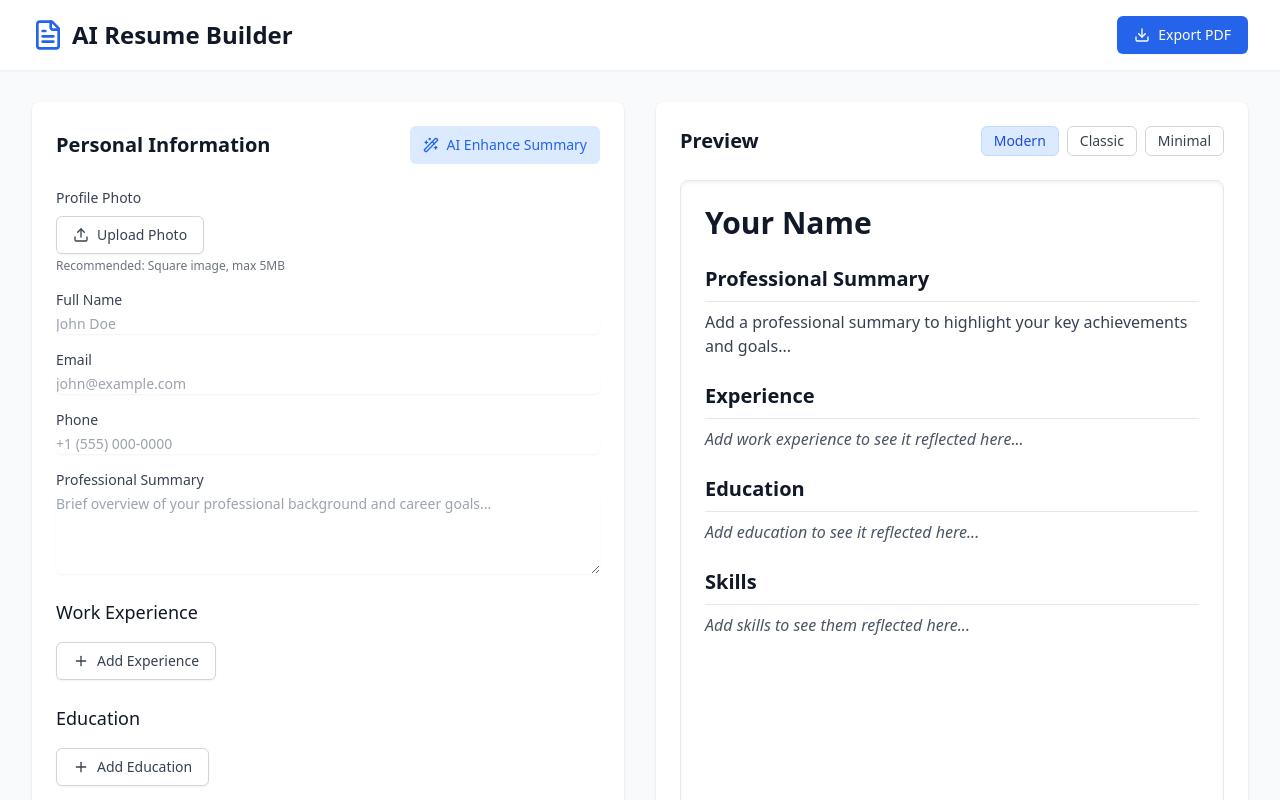
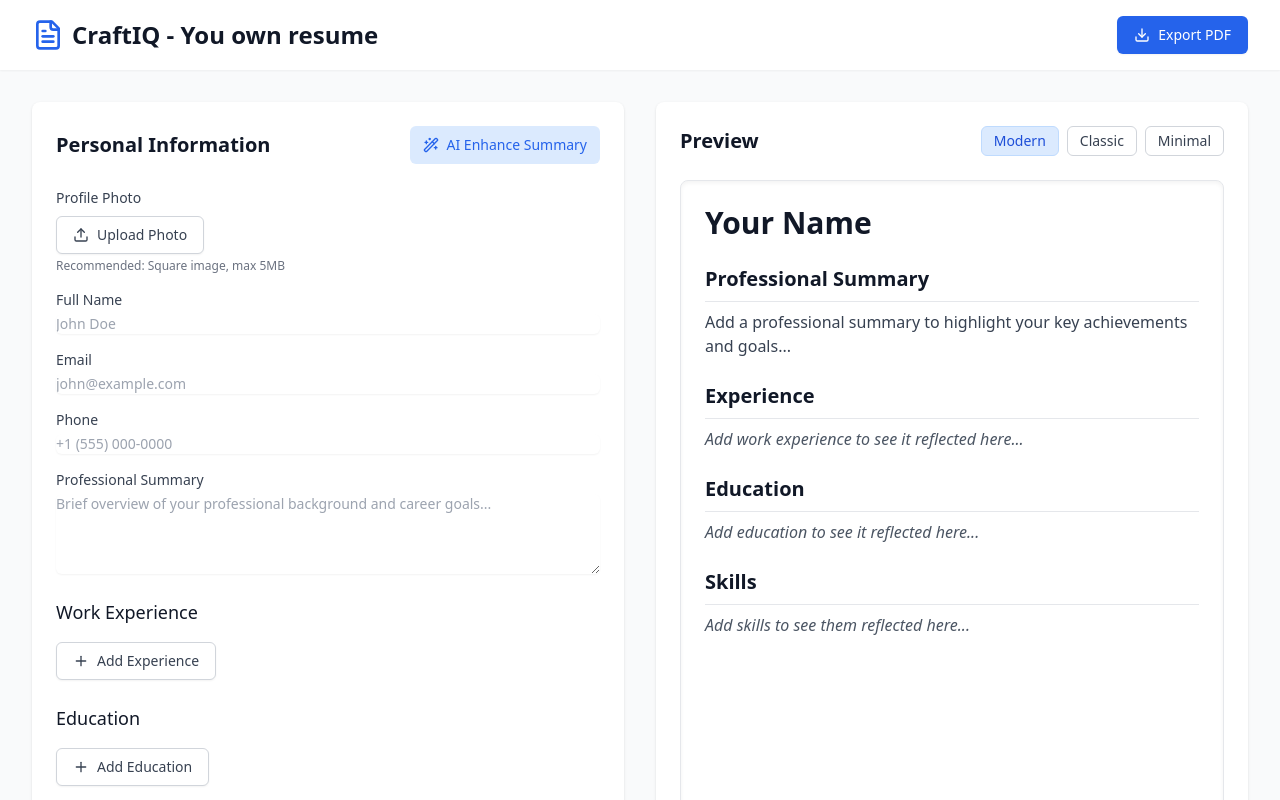
Before and after one commit to infisble/iatestedfrontend, a React (Vite) app in the folder client/: page / in a window 1280 px wide. Shown: the top 800 px of the page. Built offline with nearby package versions, Linux system fonts and the light colour scheme.

Commit message:
Update App.tsx

```diff
--- a/client/src/App.tsx
+++ b/client/src/App.tsx
@@ -46,7 +46,7 @@ function App() {
           <div className="flex items-center justify-between">
             <div className="flex items-center">
               <FileText className="h-8 w-8 text-blue-600" />
-              <h1 className="ml-2 text-2xl font-bold text-gray-900">AI Resume Builder</h1>
+              <h1 className="ml-2 text-2xl font-bold text-gray-900"> CraftIQ - You own resume </h1>
             </div>
             <button
               onClick={handleExportPDF}
```
